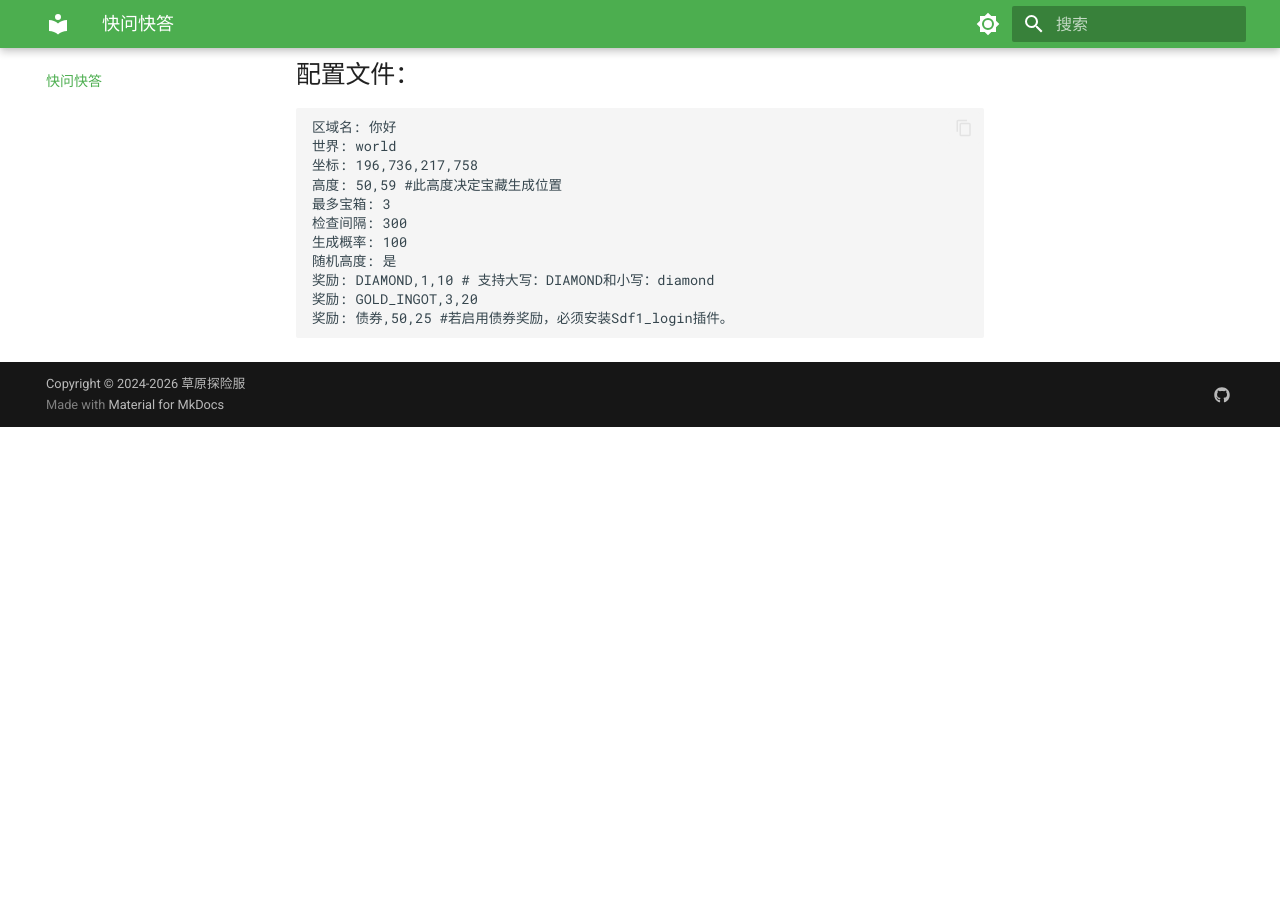
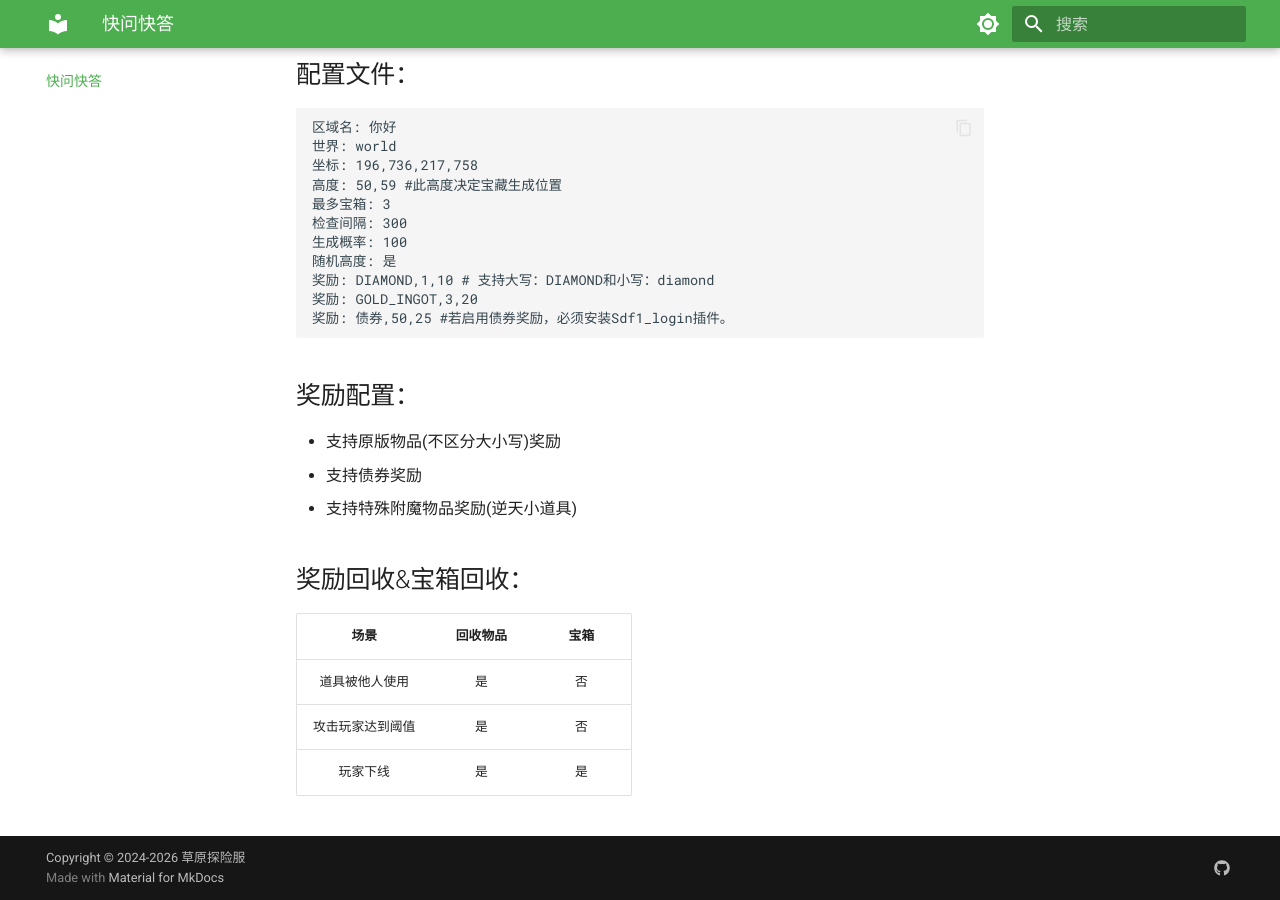
Before and after one commit to ypsdf1/caoyuanwiki, an MkDocs documentation site: the page built from docs/sdf1_game.md, in a window 1280 px wide and 900 px high, scrolled down 3174 px. Built offline with MkDocs 1.6.1 and Material for MkDocs 9.7.7, drawn with Linux system fonts in a browser that asks for light colours; before the commit the page ends 3601 px from its top, so only the background shows below that.

Commit message:
docs: 恢复 sdf1_game 文档（从备份补充奖励配置和回收规则）

````diff
--- a/docs/sdf1_game.md
+++ b/docs/sdf1_game.md
@@ -121,3 +121,16 @@
 奖励: 债券,50,25 #若启用债券奖励，必须安装Sdf1_login插件。
 
 ```
+
+## 奖励配置：
+- 支持原版物品(不区分大小写)奖励<br>
+- 支持债券奖励<br>
+- 支持特殊附魔物品奖励(逆天小道具)
+
+## 奖励回收&宝箱回收：
+
+| 场景 | 回收物品 |  宝箱 |
+| :---: | :---: | :---: |
+| 道具被他人使用 | 是 | 否
+| 攻击玩家达到阈值 | 是 | 否
+| 玩家下线 | 是 | 是 |
````
